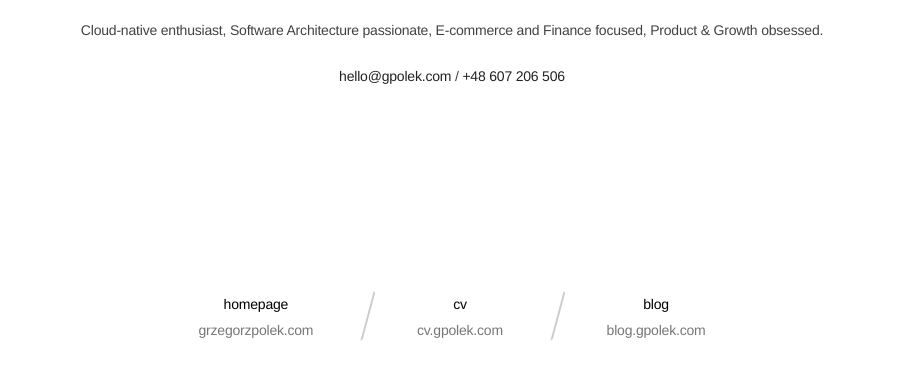
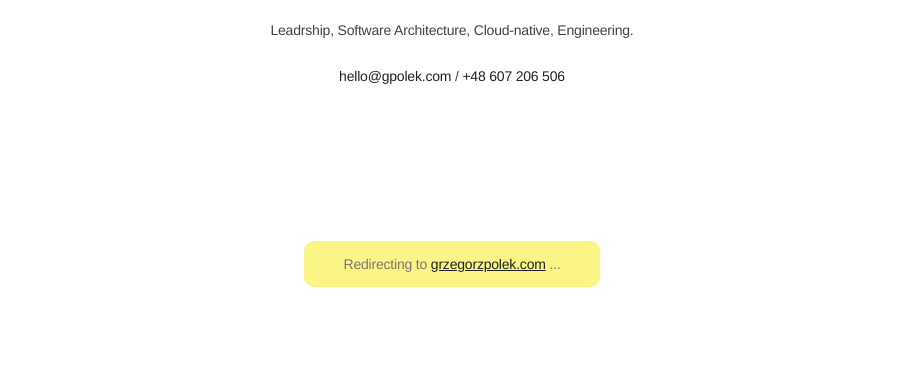
Before and after one commit to gpolek/gpolek.com, a website: page public/index.html in a window 1280 px wide. Shown: the part 417-796 px from the top of the page, without its empty margins (188-1096 px from the left). Drawn offline with Linux system fonts and the light colour scheme; a web font is replaced by a local one.

Commit message:
feat: redirect

```diff
--- a/public/assets/style.css
+++ b/public/assets/style.css
@@ -1440,6 +1440,21 @@ ul.footer-social li {
   animation-delay: 500ms;
 }
 
+#redirect div span {
+    background-color: #FAF584;
+    padding: 10px 40px 10px 40px;
+    display: inline-block;
+    border-radius: 10px;
+}
+
+#redirect {
+    margin-top: -50px;
+}
+
+#redirect a {
+    text-decoration: underline;
+}
+
 /* 15. Media Queries For Responsive Design
 -------------------------------------------------*/
 
--- a/public/index.html
+++ b/public/index.html
@@ -1,6 +1,7 @@
 <!DOCTYPE html>
 
-<html lang="en" style="" class=" js flexbox flexboxlegacy canvas canvastext webgl no-touch geolocation postmessage websqldatabase indexeddb hashchange history draganddrop websockets rgba hsla multiplebgs backgroundsize borderimage borderradius boxshadow textshadow opacity cssanimations csscolumns cssgradients cssreflections csstransforms csstransforms3d csstransitions fontface generatedcontent video audio localstorage sessionstorage webworkers applicationcache svg inlinesvg smil svgclippaths">
+<html lang="en" style=""
+  class=" js flexbox flexboxlegacy canvas canvastext webgl no-touch geolocation postmessage websqldatabase indexeddb hashchange history draganddrop websockets rgba hsla multiplebgs backgroundsize borderimage borderradius boxshadow textshadow opacity cssanimations csscolumns cssgradients cssreflections csstransforms csstransforms3d csstransitions fontface generatedcontent video audio localstorage sessionstorage webworkers applicationcache svg inlinesvg smil svgclippaths">
 
 <head>
   <meta http-equiv="Content-Type" content="text/html; charset=UTF-8">
@@ -49,11 +50,13 @@
   <meta name="description" content="">
   <meta name="keywords" content="">
   <meta name="author" content="">
-  <title>Grzegorz Polek - Architect, Cloud-native, Engineer</title>
+  <meta http-equiv="refresh" content="5;url=https://grzegorzpolek.com/" />
+  <title>Grzegorz Polek - CTO, Architect, Engineer</title>
   <link href='http://fonts.googleapis.com/css?family=Montserrat:400,700' rel='stylesheet' type='text/css'>
   <link href='https://fonts.googleapis.com/css?family=Lekton:400,400italic,700&subset=latin,latin-ext' rel='stylesheet'
     type='text/css'>
-  <link href='https://fonts.googleapis.com/css?family=Roboto:400,100,100italic,300,300italic,400italic,500italic,500,700,700italic,900,900italic&subset=latin,latin-ext'
+  <link
+    href='https://fonts.googleapis.com/css?family=Roboto:400,100,100italic,300,300italic,400italic,500italic,500,700,700italic,900,900italic&subset=latin,latin-ext'
     rel='stylesheet' type='text/css'>
   <link href='https://fonts.googleapis.com/css?family=Abel' rel='stylesheet' type='text/css'>
   <!-- Bootstrap core CSS -->
@@ -94,7 +97,7 @@
   <script async src="https://www.googletagmanager.com/gtag/js?id=G-0HFKFHQXZ3"></script>
   <script>
     window.dataLayer = window.dataLayer || [];
-    function gtag(){dataLayer.push(arguments);}
+    function gtag() { dataLayer.push(arguments); }
     gtag('js', new Date());
 
     gtag('config', 'G-0HFKFHQXZ3');
@@ -113,12 +116,18 @@
       <h1>I'm Grzegorz <mark>Polek</mark></h1>
       <hr>
       <p class="lead">Architect, Cloud-native, Engineer</p>
-      <p>Cloud-native enthusiast, Software Architecture passionate, E-commerce and Finance focused, Product & Growth obsessed.</p>
-      <p style="padding-top: 10px;"><a href="mailto:hello@gpolek.com">hello@gpolek.com</a> / <a href="tel:+48 607 206 506">+48 607 206 506</a></p>
+      <p>Leadrship, Software Architecture, Cloud-native, Engineering.</p>
+      <p style="padding-top: 10px;"><a href="mailto:hello@gpolek.com">hello@gpolek.com</a> / <a
+          href="tel:+48 607 206 506">+48 607 206 506</a></p>
+    </div>
+  </section>
+  <section id="redirect" class="text-center">
+    <div>
+      <span>Redirecting to <a href="https://grzegorzpolek.com">grzegorzpolek.com</a> ...</span>
     </div>
   </section>
   <!-- Links Section -->
-  <section id="links" class="text-center">
+  <!--<section id="links" class="text-center">
     <ul class="">
       <li>
         <a href="https://grzegorzpolek.com">
@@ -139,6 +148,7 @@
         </a>
       </li>
     </ul>
-  </section>
+  </section>-->
 </body>
+
 </html>
```
